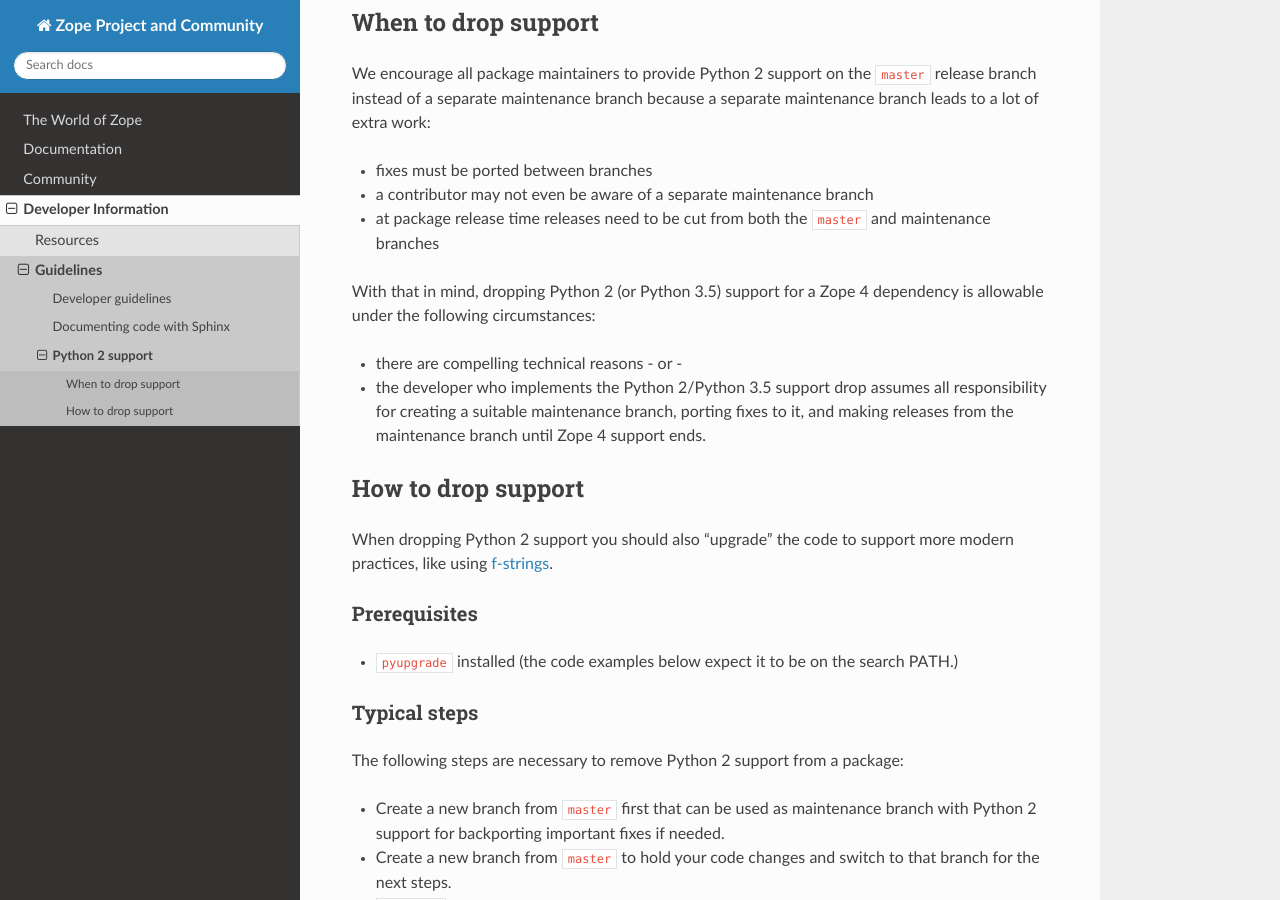
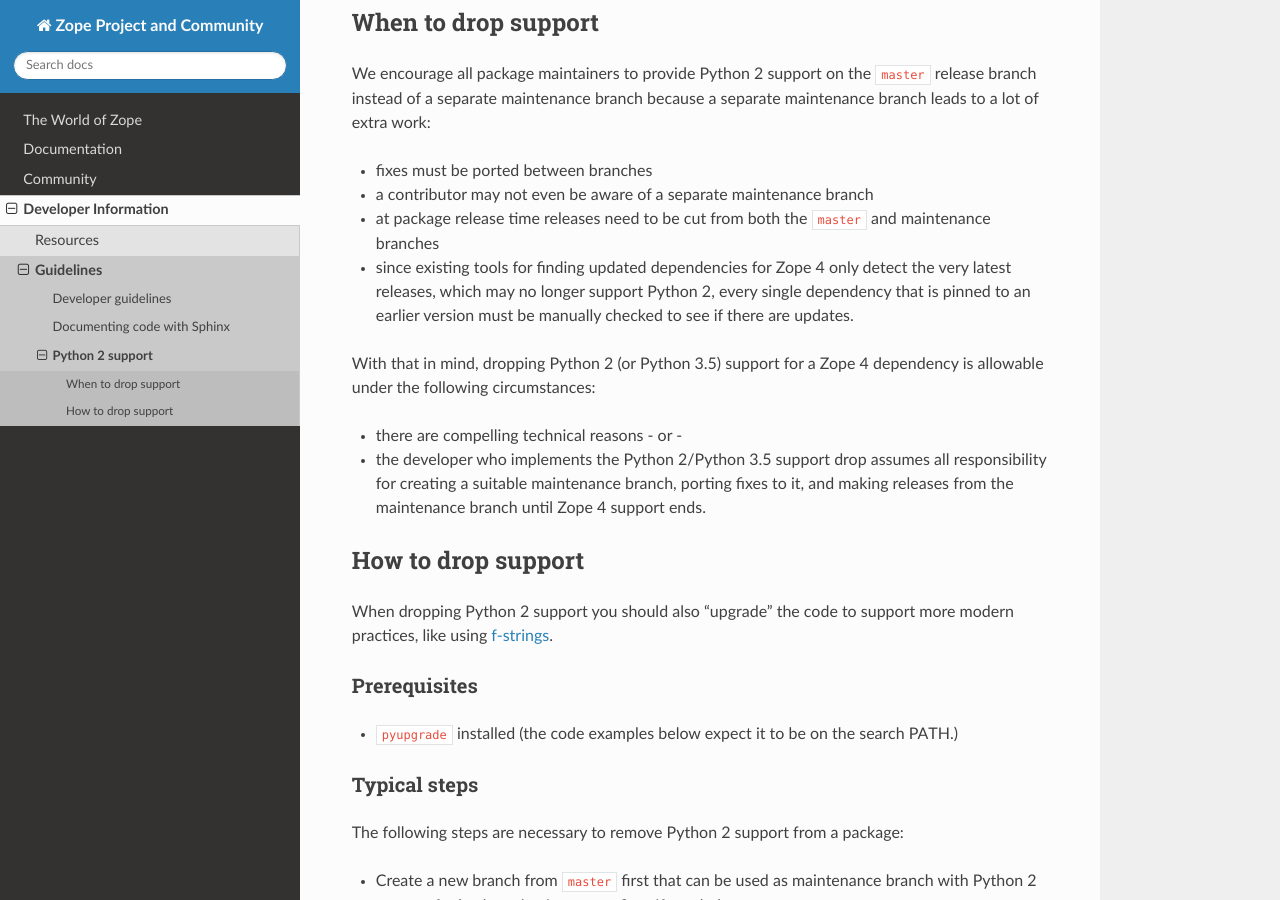
Before and after one commit to zopefoundation/www.zope.org, a Sphinx documentation site: the page built from docs/developer/python2.rst, in a window 1280 px wide and 900 px high, scrolled down 375 px. Built offline with Sphinx 7.4.7 and the Read the Docs theme 2.0.0, drawn with Linux system fonts in a browser that asks for light colours.

Commit message:
- add another way in which dropping Python 2 compatibility makes life harder

```diff
--- a/docs/developer/python2.rst
+++ b/docs/developer/python2.rst
@@ -26,6 +26,11 @@ separate maintenance branch leads to a lot of extra work:
 
 - at package release time releases need to be cut from both the ``master`` and
   maintenance branches
+
+- since existing tools for finding updated dependencies for Zope 4 only detect
+  the very latest releases, which may no longer support Python 2, every single
+  dependency that is pinned to an earlier version must be manually checked to
+  see if there are updates.
 
 With that in mind, dropping Python 2 (or Python 3.5) support for a Zope 4
 dependency is allowable under the following circumstances:
```
